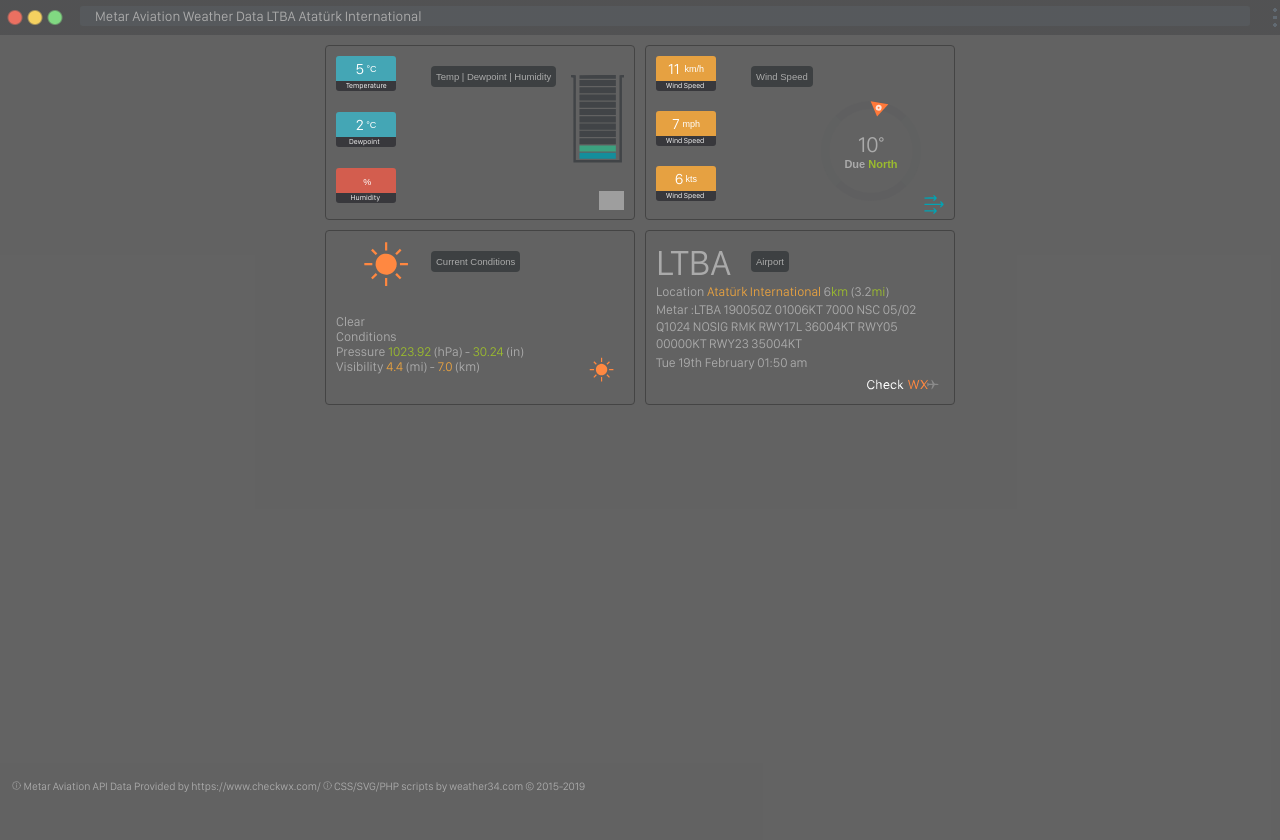
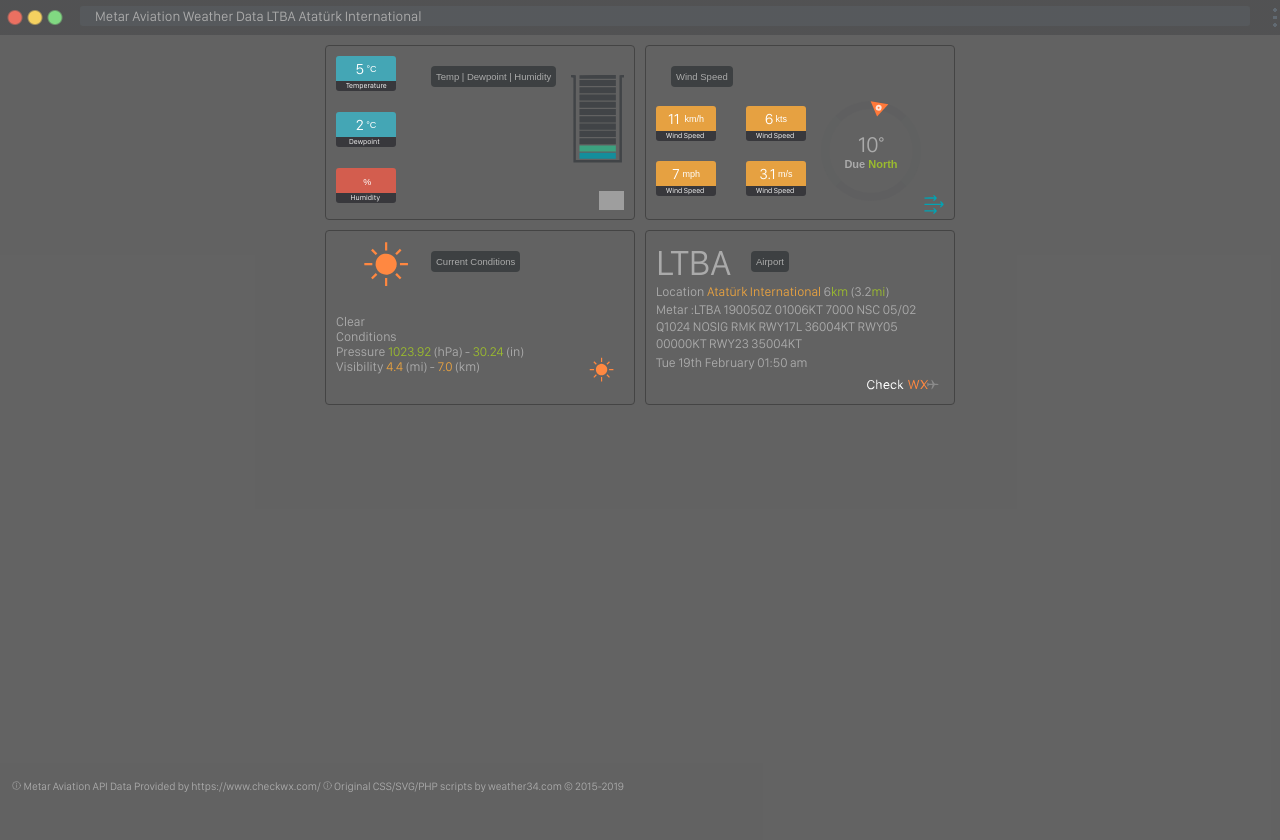
Before and after one commit to lightmaster/Meteobridge-Weather34-Template, a PHP site: page /metarnearby.php in a window 1280 px wide. Run offline with PHP 8.4, Linux system fonts and the light colour scheme; data that the repository does not hold is empty; grey boxes are pictures that could not be loaded.

Commit message:
added ms reading (ref gand)

```diff
--- a/metar34get.php
+++ b/metar34get.php
@@ -29,6 +29,7 @@ $metar34windir          = $parsed_json->{'data'}[0]->{'wind'}->{'degrees'};
 $metar34windspeedmph          = $parsed_json->{'data'}[0]->{'wind'}->{'speed_mph'};
 $metar34windspeedkmh          = number_format($metar34windspeedmph*1.60934,0);//kmh
 $metar34windspeedkts          = $parsed_json->{'data'}[0]->{'wind'}->{'speed_kts'};
+$metar34windspeedms          = number_format($metar34windspeedmph*0.44704,1);
 $metar34raininches          = $parsed_json->{'data'}[0]->{'rain_in'};
 $metar34rainmm          = number_format($metar34raininches*25.4,2) ;
 $metar34visibility=str_replace(',', '', $metar34visibility);
--- a/metarnearby.php
+++ b/metarnearby.php
@@ -20,7 +20,8 @@ $alert="<svg id='firealert' viewBox='0 0 32 32' width='18px' height='18px' fill=
 .weather34-uvrate-bar{background:0;position:absolute;height:100px;width:30px;margin-left:235px;margin-top:-49px;color:RGBA(57,61,64,1)}
 .weather34uvrate{color:#ff8841;position:absolute;margin-left:238px;margin-top:17px;font-size:12px;width:20px;font-family:weathertext,arial,sans-serif;max-height:100px;line-height:10px;font-weight:normal}.weather34uvrate span{color:#777;font-family:weathertext,arial,sans-serif;font-size:12px;font-weight:normal}.lotempraw{font-size:12px;font-family:weathertext;line-height:11px;margin-top:5px;}
 purpleuv{color:#a475cb}reduv{color:#d65b4a}orangeuv{color:#ff8841}greenuv{color:#9aba2f}greyuv{color:#aaa}.uvmaxi{position:absolute;left:10px;color:rgba(0, 154, 171, 1.000);margin-top:-40px;font-size:16px;width:200px;}.uvmaxi span{color:#aaa}.sunfade{opacity:.8}unit{font-size:13px;color:#aaa;}.uvmaxi2{position:absolute;left:-10px;color:rgba(0, 154, 171, 1.000);margin-top:-60px;font-size:16px;width:200px;}.uvmaxi2 span{color:#aaa}
-actual{font-size:0.95rem;float:right;position:absolute;left:105px;top:20px;-webkit-border-radius:4px;-moz-border-radius:4px;-o-border-radius:4px;border-radius:4px;background:rgba(61, 64, 66, 1.000);padding:5px;}.uvmaxi3{position:absolute;left:-30px;color:rgba(0, 154, 171, 1.000);margin-top:-40px;font-size:16px;width:240px;}.uvmaxi3 span{color:#aaa}.hitemp{color:#aaa;font-size:13px;}.hitemp span{color:rgba(255, 124, 57, 1.000)}.hitemp span2{color:#aaa;font-size:1.1em;margin-left:4px;}
+actual{font-size:0.95rem;float:right;position:absolute;left:105px;top:20px;-webkit-border-radius:4px;-moz-border-radius:4px;-o-border-radius:4px;border-radius:4px;background:rgba(61, 64, 66, 1.000);padding:5px;}
+actualwind{font-size:0.95rem;float:right;position:absolute;left:25px;top:20px;-webkit-border-radius:4px;-moz-border-radius:4px;-o-border-radius:4px;border-radius:4px;background:rgba(61, 64, 66, 1.000);padding:5px;}.uvmaxi3{position:absolute;left:-30px;color:rgba(0, 154, 171, 1.000);margin-top:-40px;font-size:16px;width:240px;}.uvmaxi3 span{color:#aaa}.hitemp{color:#aaa;font-size:13px;}.hitemp span{color:rgba(255, 124, 57, 1.000)}.hitemp span2{color:#aaa;font-size:1.1em;margin-left:4px;}
 .hitempy{background:rgba(61, 64, 66, 0.8);color:#aaa;font-size:12px;width:240px;padding:1px;border-radius:4px;margin-top:2px;margin-left:0;padding-left:3px;}
 .lotemp{font-size:26px;font-family:weathertext;}blue{color:rgba(0, 154, 171, 1.000)}.icon{position:absolute;right:10px;bottom:2px;}
 .metar34compass1>.metar34compass-line1,.metar34compass>.metar34compass-line{right:25px;-webkit-clip-path:polygon(100%0,100%100%,100%100%,0100%,00);-ms-clip-path:polygon(100%0,100%100%,100%100%,0100%,00)}
@@ -40,6 +41,8 @@ spancalm{postion:relative;font-family:weathertext,Arial;font-size:26px;}.weather
 .weather34darkbrowser{position:relative;background:0;width:104%;max-height:30px;margin:auto;margin-top:-15px;margin-left:-20px;border-top-left-radius:5px;border-top-right-radius:5px;padding-top:45px;background-image:radial-gradient(circle,#EB7061 6px,transparent 8px),radial-gradient(circle,#F5D160 6px,transparent 8px),radial-gradient(circle,#81D982 6px,transparent 8px),radial-gradient(circle,rgba(97,106,114,1) 2px,transparent 2px),radial-gradient(circle,rgba(97,106,114,1) 2px,transparent 2px),radial-gradient(circle,rgba(97,106,114,1) 2px,transparent 2px),linear-gradient(to bottom,rgba(59,60,63,0.4) 40px,transparent 0);background-position:left top,left top,left top,right top,right top,right top,0 0;background-size:50px 45px,90px 45px,130px 45px,50px 30px,50px 45px,50px 60px,100%;background-repeat:no-repeat,no-repeat}.weather34darkbrowser[url]:after{content:attr(url);color:#aaa;font-size:14px;position:absolute;left:0;right:0;top:0;padding:2px 15px;margin:11px 50px 0 90px;border-radius:3px;background:rgba(97, 106, 114, 0.3);height:20px;box-sizing:border-box}
 
 .metartempcontainer1{left:70px;top:0}
+.metartempcontainer2{left:10px;top:60px;position:absolute}
+.metartempcontainer3{left:100px;top:60px;position:absolute}
 .kpcaution,.uvtrend{position:absolute;font-size:1rem}
 .kpcaution{margin-left:28px;margin-top:-14px;font-family:Arial,Helvetica,system}.kptrend{margin-left:135px;margin-top:48px;z-index:1;color:#fff}
 .metartemptoday0,.metartemptoday5,.metartemptoday10,.metartemptoday20,.metartemptoday25,.metartemptoday30{font-family:weathertext,Arial,Helvetica,system;width:6rem;height:3.5rem;-webkit-border-radius:3px;-moz-border-radius:3px;-o-border-radius:3px;display:flex}.metartemptoday0,.metartemptoday5,.metartemptoday10,.metartemptoday15,.metartemptoday20,.metartemptoday25,.metartemptoday30{font-size:1.5rem;padding-top:0;color:#fff;border-bottom:10px solid rgba(56,56,60,1);align-items:center;justify-content:center;border-radius:3px;margin-bottom:21px;}
@@ -58,10 +61,25 @@ spancalm{postion:relative;font-family:weathertext,Arial;font-size:26px;}.weather
 .metardewtoday25{background:rgba(255, 124, 57, 0.7)}
 .metardewtoday30{background:rgba(211, 93, 78, 1.000)}
 .metarhumcontainer1{left:70px;margin-top:10px}
+.metarhumcontainer2{left:90px;margin-top:10px}
 .metarhumtoday0-35,.metarhumtoday35-70,.metarhumtoday70-85,.metarhumtoday85-100{font-family:weathertext,Arial,Helvetica,system;width:6rem;height:3.5rem;-webkit-border-radius:3px;-moz-border-radius:3px;-o-border-radius:3px;display:flex}.metarhumtoday0-35,.metarhumtoday35-70,.metarhumtoday70-85,.metarhumtoday85-100{font-size:1.5rem;padding-top:2px;color:#fff;border-bottom:10px solid rgba(56,56,60,1);align-items:center;justify-content:center;border-radius:3px;margin-bottom:21px;}
 .metarhumtoday0-35{background:rgba(211, 93, 78, 1.000)}.metarhumtoday35-70{background:rgba(230, 161, 65, 1.000)}.metarhumtoday70-85{background:rgba(230, 161, 65, 1.000)}.metarhumtoday85-100{background:rgba(68, 166, 181, 1.000)}
 .maxword,.tword{position:absolute;margin-top:-31px;font-size:.75rem;z-index:1;color:#fff}.maxword{margin-left:10px}.tword{margin-left:10px}.windword{position:absolute;margin-top:-30px;font-size:.75rem;z-index:1;color:#fff;margin-left:10px}
-.metarwindtoday0,.metarwindtoday5,.metarwindtoday10,.metarwindtoday20,.metarwindtoday25,.metarwindtoday30{font-family:weathertext,Arial,Helvetica,system;width:6rem;height:3.5rem;-webkit-border-radius:3px;-moz-border-radius:3px;-o-border-radius:3px;display:flex}.metarwindtoday0,.metarwindtoday5,.metarwindtoday10,.metarwindtoday15,.metarwindtoday20,.metarwindtoday25,.metarwindtoday30{font-size:1.5rem;padding-top:0;color:#fff;border-bottom:10px solid rgba(56,56,60,1);align-items:center;justify-content:center;border-radius:3px;margin-bottom:20px;}
+.metarwindtoday0,.metarwindtoday5,.metarwindtoday10,.metarwindtoday20,.metarwindtoday25,.metarwindtoday30{font-family:weathertext,Arial,Helvetica,system;width:6rem;height:3.5rem;-webkit-border-radius:3px;-moz-border-radius:3px;-o-border-radius:3px;display:flex}
+.metarwindtoday0,.metarwindtoday5,.metarwindtoday10,.metarwindtoday15,.metarwindtoday20,.metarwindtoday25,.metarwindtoday30{font-size:1.5rem;padding-top:0;color:#fff;border-bottom:10px solid rgba(56,56,60,1);align-items:center;justify-content:center;border-radius:3px;margin-bottom:20px;}
+
+.metarwindtodaykts0,.metarwindtodaykts5,.metarwindtodaykts10,.metarwindtodaykts20,.metarwindtodaykts25,.metarwindtodaykts30{font-family:weathertext,Arial,Helvetica,system;width:6rem;height:3.5rem;-webkit-border-radius:3px;-moz-border-radius:3px;-o-border-radius:3px;display:flex}
+.metarwindtodaykts0,.metarwindtodaykts5,.metarwindtodaykts10,.metarwindtodaykts15,.metarwindtodaykts20,.metarwindtodaykts25,.metarwindtodaykts30{font-size:1.5rem;padding-top:0;color:#fff;border-bottom:10px solid rgba(56,56,60,1);align-items:center;justify-content:center;border-radius:3px;margin-bottom:20px;}
+
+
+.metarwindtodaykts0{background:rgba(68, 166, 181, 1.000)}
+.metarwindtodaykts5{background:rgba(144, 177, 42, 1.000)}
+.metarwindtodaykts10{background:rgba(230, 161, 65, 1.000)}
+.metarwindtodaykts20{background:rgba(255, 124, 57, 1.000)}
+.metarwindtodaykts25{background:rgba(255, 124, 57, 0.7)}
+.metarwindtodaykts30{background:rgba(211, 93, 78, 1.000)}
+
+
 .metarwindtoday0{background:rgba(68, 166, 181, 1.000)}
 .metarwindtoday5{background:rgba(144, 177, 42, 1.000)}
 .metarwindtoday10{background:rgba(230, 161, 65, 1.000)}
@@ -168,12 +186,13 @@ else if ($metar34humidity =='') {echo '<div class=metarhumtoday0-35>N/A<smalluvu
 </div></div></div> </div>
 <div class="weather34card weather34card--earthquake2">  <div class="weather34card_weather34-container"> <div class="weather34card_weather34-wrapper"><span class="weather34card__count-text--big">
 
-<div class="metartempcontainer1"><?php
+
+<div class="metartempcontainer2"><?php
 if ($metar34windspeedkmh >50) {echo '<div class=metarwindtoday30>'.$metar34windspeedkmh."<smalluvunit> &nbsp;km/h";}
 else if ($metar34windspeedkmh >40) {echo '<div class=metarwindtoday25>'.$metar34windspeedkmh."<smalluvunit>&nbsp; km/h";}
 else if ($metar34windspeedkmh >30) {echo '<div class=metarwindtoday20>'.$metar34windspeedkmh."<smalluvunit>&nbsp; km/h";}
 else if ($metar34windspeedkmh >0) {echo '<div class=metarwindtoday10>'.$metar34windspeedkmh."<smalluvunit>&nbsp; km/h";}
-?></smalluvunit></div></div>
+?></smalluvunit></div>
 <div class="windword">Wind Speed</div>
 <?php
 //mph
@@ -182,7 +201,11 @@ else if ($metar34windspeedmph >=24.85) {echo '<div class=metarwindtoday25>'.$met
 else if ($metar34windspeedmph >=18.6) {echo '<div class=metarwindtoday20>'.$metar34windspeedmph."<smalluvunit> &nbsp;mph";}
 else if ($metar34windspeedmph >=0) {echo '<div class=metarwindtoday10>'.$metar34windspeedmph."<smalluvunit> &nbsp;mph";}
 ?></smalluvunit></div>
-<div class="windword">Wind Speed</div>
+<div class="windword">Wind Speed</div></div>
+
+
+
+<div class="metartempcontainer3">
 <?php
 //kts
 if ($metar34windspeedkts >=26.9) {echo '<div class=metarwindtoday30>'.$metar34windspeedkts."<smalluvunit> &nbsp;kts";}
@@ -191,6 +214,15 @@ else if ($metar34windspeedkts >=16.19) {echo '<div class=metarwindtoday20>'.$met
 else if ($metar34windspeedkts >=0) {echo '<div class=metarwindtoday10>'.$metar34windspeedkts."<smalluvunit> &nbsp;kts";}
 ?></smalluvunit></div>
 <div class="windword">Wind Speed</div>
+
+<?php
+//m|s
+if ($metar34windspeedkts >=26.9) {echo '<div class=metarwindtoday30>'.$metar34windspeedms."<smalluvunit> &nbsp;m/s";}
+else if ($metar34windspeedkts >=21.5) {echo '<div class=metarwindtoday25>'.$metar34windspeedms."<smalluvunit> &nbsp;m/s";}
+else if ($metar34windspeedkts >=16.19) {echo '<div class=metarwindtoday20>'.$metar34windspeedms."<smalluvunit> &nbsp;m/s";}
+else if ($metar34windspeedkts >=0) {echo '<div class=metarwindtoday10>'.$metar34windspeedms."<smalluvunit> &nbsp;m/s";}
+?></smalluvunit></div>
+<div class="windword">Wind Speed</div></div>
 
 <div class="metar34compass1"><div class="metar34compass-line1"><div class="thearrow2"></div></div>
 <div class="text1"><div class="windvalue1" id="windvalue"><?php
@@ -218,7 +250,7 @@ else{echo "Due <span> North</span>";}?>
 <div class="weather34card__count-container"> <div class="weather34card__count-textuv"><span class="weather34card__count-text--bigs"> </div>
 </div><br>
  <div class="weather34card__stuff-container">
-<actual>Wind Speed</actual>
+<actualwind>Wind Speed</actualwind>
 <div class="icon"><img src=css/icons/gust.svg width=20px></div>
 </section>
 <section class="weather34cards">
@@ -260,6 +292,6 @@ $date=str_replace('Z', ' ', $date);$date1 = strtotime($date) + 60*60*$UTC;echo d
 </section>
 <div class="provided">
 &nbsp;<?php echo $info?>
-Metar Aviation API Data Provided by <a href="https://www.checkwx.com/" title="https://www.checkwx.com/" target="_blank">https://www.checkwx.com/</a> <?php echo $info;?> CSS/SVG/PHP scripts by <a href="https://weather34.com" title="weather34.com" target="_blank">weather34.com  &copy; 2015-<?php echo date('Y');?></a></div>
+Metar Aviation API Data Provided by <a href="https://www.checkwx.com/" title="https://www.checkwx.com/" target="_blank">https://www.checkwx.com/</a> <?php echo $info;?> Original CSS/SVG/PHP scripts by <a href="https://weather34.com" title="weather34.com" target="_blank">weather34.com  &copy; 2015-<?php echo date('Y');?></a></div>
 </body>
 </html>
```
